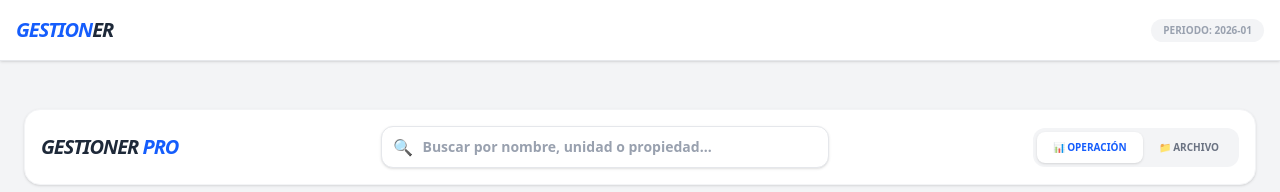
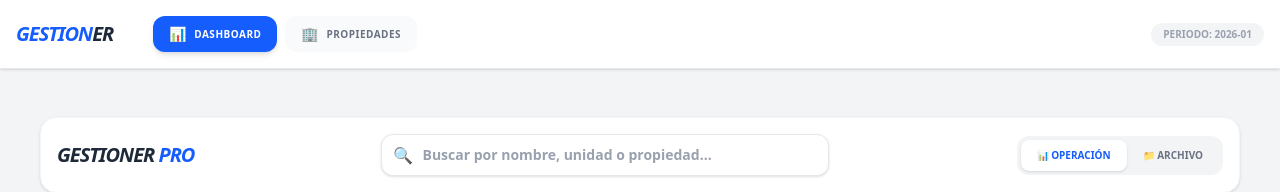
Before and after one commit to HEDRA-SPA/easy_Gestion, a React (Vite) app in the folder gestioner/: page / in a window 1280 px wide. Shown: the top 192 px of the page. Built offline with nearby package versions, Linux system fonts and the light colour scheme; no server answers; the database is empty.

Commit message:
Antes del desarrollo cerrado

```diff
--- a/gestioner/src/App.jsx
+++ b/gestioner/src/App.jsx
@@ -4,6 +4,7 @@ import Dashboard from './modules/Dashboard';
 import SeccionPagosInquilino from './modules/SeccionPagosInquilino';
 import { LoadingScreen, ErrorScreen } from './atomics/Feedback';
 import { getDatosDashboard } from './firebase/consultas';
+import GestionPropiedades from './modules/components/GestionPropiedades';
 
 function App() {
   const [datos, setDatos] = useState({
@@ -15,6 +16,8 @@ function App() {
   const [cargando, setCargando] = useState(true);
   const [error, setError] = useState(false);
   const [periodoFiltro, setPeriodoFiltro] = useState(new Date().toISOString().split('T')[0].slice(0, 7));
+ // const [unidadSeleccionada, setUnidadSeleccionada] = useState(null);
+  const [seccionActiva, setSeccionActiva] = useState('dashboard'); // 'dashboard' o 'propiedades'
   const [unidadSeleccionada, setUnidadSeleccionada] = useState(null);
 
   const cargarTodo = useCallback(async (periodo) => {
@@ -39,34 +42,46 @@ function App() {
   useEffect(() => {
     cargarTodo(periodoFiltro);
   }, [cargarTodo]);
+const renderContenido = () => {
+    // Si hay una unidad seleccionada, mostramos pagos (prioridad alta)
+    if (unidadSeleccionada) {
+      return (
+        <div className="space-y-4">
+          <button
+            onClick={() => setUnidadSeleccionada(null)}
+            className="text-[10px] font-black text-gray-400 hover:text-blue-600 uppercase flex items-center gap-1"
+          >
+            ← Volver
+          </button>
+          <SeccionPagosInquilino unidad={unidadSeleccionada} />
+        </div>
+      );
+    }
 
+    // Navegación principal
+    switch (seccionActiva) {
+      case 'propiedades':
+        return <GestionPropiedades />;
+      default:
+        return (
+          <Dashboard
+            resumen={datos.stats}
+            adeudos={datos.listaAdeudos}
+            unidades={datos.unidades}
+            inquilinosMap={datos.inquilinosMap}
+            refrescarDatos={cargarTodo}
+            onVerPagos={(u) => setUnidadSeleccionada(u)}
+            periodoActual={periodoFiltro}
+          />
+        );
+    }
+  };
   if (cargando) return <LoadingScreen mensaje="Cargando Dashboard..." />;
   if (error) return <ErrorScreen mensaje="No pudimos conectar con la base de datos" />;
 
-  return (
-    <Layout>
-      {unidadSeleccionada ? (
-        <div className="space-y-4">
-          <button
-            onClick={() => setUnidadSeleccionada(null)}
-            className="text-[10px] font-black text-gray-400 hover:text-blue-600 uppercase flex items-center gap-1 transition-colors"
-          >
-            ← Volver al Dashboard
-          </button>
-
-          <SeccionPagosInquilino unidad={unidadSeleccionada} />
-        </div>
-      ) : (
-        <Dashboard
-          resumen={datos.stats}
-          adeudos={datos.listaAdeudos}
-          unidades={datos.unidades}
-          inquilinosMap={datos.inquilinosMap} // ⭐ Pasar el mapa
-          refrescarDatos={cargarTodo}
-          onVerPagos={(u) => setUnidadSeleccionada(u)}
-          periodoActual={periodoFiltro}
-        />
-      )}
+return (
+    <Layout setSeccion={setSeccionActiva} seccionActiva={seccionActiva}>
+      {renderContenido()}
     </Layout>
   );
 }
--- a/gestioner/src/modules/Dashboard.jsx
+++ b/gestioner/src/modules/Dashboard.jsx
@@ -228,7 +228,6 @@ const adeudosFiltrados = useMemo(() => {
         </div>
       )}
 
-      <GestionPropiedades/>
     </div>
   );
 };
--- a/gestioner/src/modules/Layout.jsx
+++ b/gestioner/src/modules/Layout.jsx
@@ -2,23 +2,55 @@
 import React from 'react';
 import { obtenerPeriodoActual } from '../utils/dateUtils';
 
-const Layout = ({ children }) => {
+// src/components/Layout.jsx
+const Layout = ({ children, setSeccion, seccionActiva }) => {
   return (
     <div className="min-h-screen bg-gray-100 pb-10">
-      <nav className="bg-white shadow-sm p-4 mb-6 border-b border-gray-200">
+      <nav className="bg-white shadow-sm p-4 mb-6 border-b border-gray-200 sticky top-0 z-50">
         <div className="max-w-7xl mx-auto flex justify-between items-center">
-          <h1 className="text-xl font-black text-blue-600 tracking-tighter italic">
-            GESTION<span className="text-gray-800">ER</span>
-          </h1>
+
+          <div className="flex items-center gap-6">
+            <h1 className="text-xl font-black text-blue-600 tracking-tighter italic mr-4">
+              GESTION<span className="text-gray-800">ER</span>
+            </h1>
+
+            {/* BOTONES DE NAVEGACIÓN */}
+            <div className="flex items-center gap-2">
+              <button
+                onClick={() => setSeccion('dashboard')}
+                className={`flex items-center gap-2 px-4 py-2 rounded-xl transition-all ${
+                  seccionActiva === 'dashboard'
+                  ? 'bg-blue-600 text-white shadow-md'
+                  : 'bg-gray-50 text-gray-500 hover:bg-gray-100'
+                }`}
+              >
+                <span className="text-sm">📊</span>
+                <span className="text-[10px] font-black uppercase tracking-wider">Dashboard</span>
+              </button>
+
+              <button
+                onClick={() => setSeccion('propiedades')}
+                className={`flex items-center gap-2 px-4 py-2 rounded-xl transition-all ${
+                  seccionActiva === 'propiedades'
+                  ? 'bg-blue-600 text-white shadow-md'
+                  : 'bg-gray-50 text-gray-500 hover:bg-gray-100'
+                }`}
+              >
+                <span className="text-sm">🏢</span>
+                <span className="text-[10px] font-black uppercase tracking-wider">Propiedades</span>
+              </button>
+            </div>
+          </div>
+
           <div className="flex items-center gap-4">
-            <span className="text-[10px] font-black text-gray-400 uppercase bg-gray-100 px-3 py-1 rounded-full">
+            <span className="hidden md:block text-[10px] font-black text-gray-400 uppercase bg-gray-100 px-3 py-1 rounded-full">
               Periodo: {obtenerPeriodoActual()}
             </span>
           </div>
         </div>
       </nav>
 
-      <main className="max-w-7xl mx-auto">
+      <main className="max-w-7xl mx-auto px-4">
         {children}
       </main>
     </div>
```
